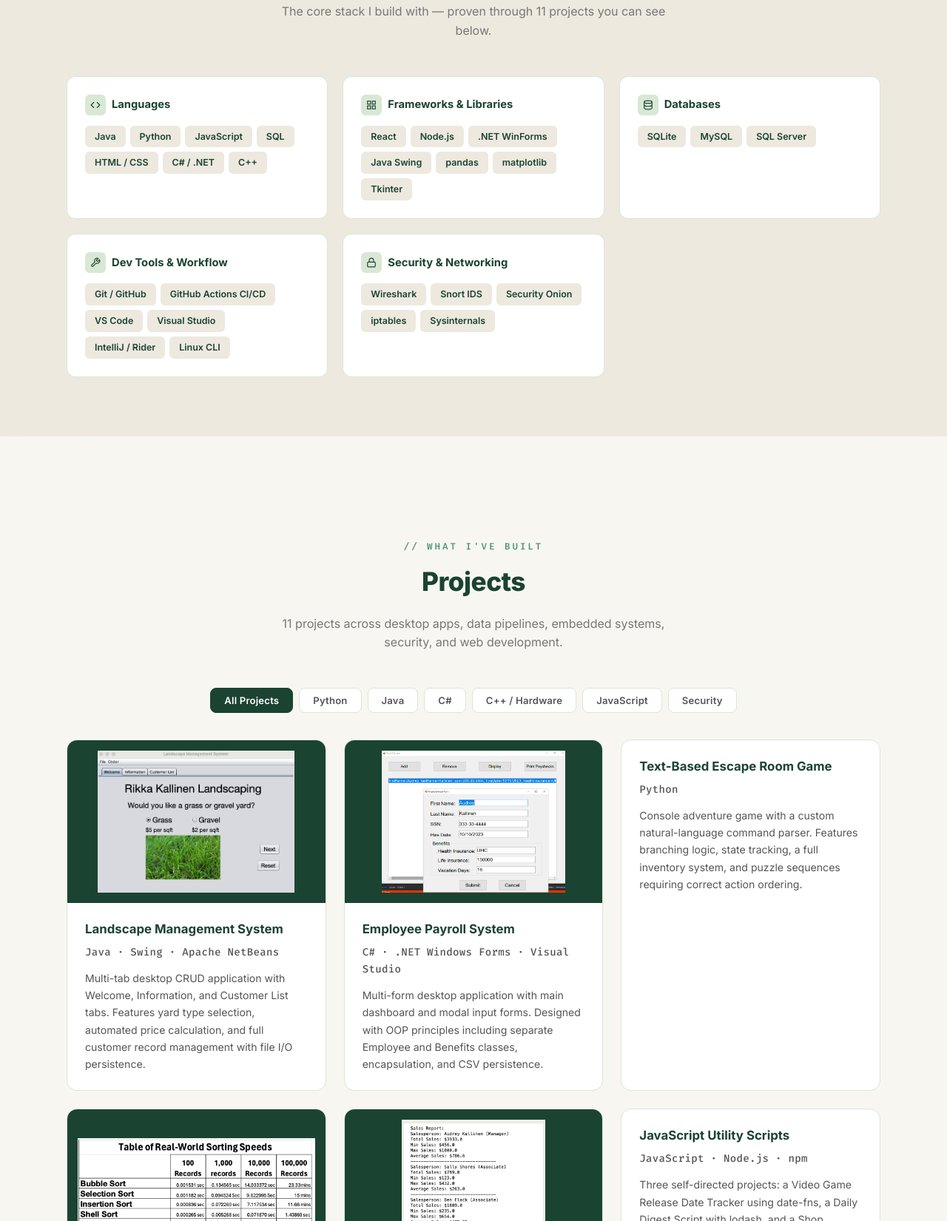
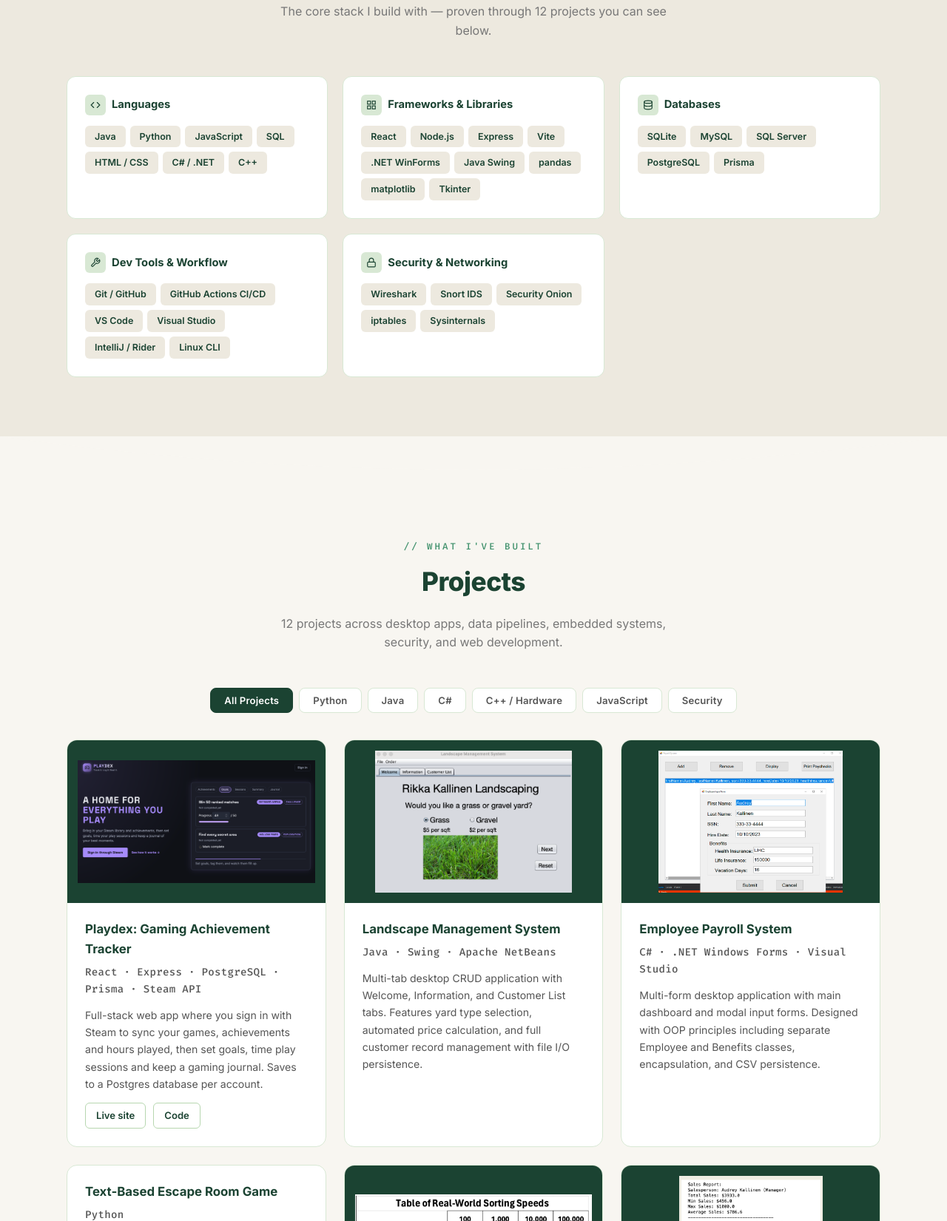
Before and after one commit to RikkaKallinen/rikkakallinen.github.io, a plain HTML site: page index.html in a window 1280 px wide. Shown: the part 2056-3707 px from the top of the page at 74% size. Drawn offline with Linux system fonts and the light colour scheme.

Commit message:
Add Playdex: project card with live and code links, resume entry, 12 projects, and Express, Vite, PostgreSQL and Prisma skills

```diff
--- a/index.html
+++ b/index.html
@@ -5,10 +5,10 @@
     <meta charset="UTF-8">
     <meta name="viewport" content="width=device-width, initial-scale=1.0">
     <title>Rikka Kallinen | Software Developer</title>
-    <meta name="description" content="Developer portfolio showcasing 11 projects across full-stack development, embedded systems, data engineering, and cybersecurity.">
+    <meta name="description" content="Developer portfolio showcasing 12 projects across full-stack development, embedded systems, data engineering, and cybersecurity.">
 
     <meta property="og:title" content="Rikka Kallinen | Software Developer">
-    <meta property="og:description" content="Developer portfolio showcasing 11 projects across full-stack, embedded systems, data engineering, and cybersecurity.">
+    <meta property="og:description" content="Developer portfolio showcasing 12 projects across full-stack, embedded systems, data engineering, and cybersecurity.">
     <meta property="og:image" content="https://rikkakallinen.github.io/images/og-preview.png">
     <meta property="og:url" content="https://rikkakallinen.github.io/">
     <meta property="og:type" content="website">
@@ -105,7 +105,7 @@
                     <div class="about-card-icon">
                         <svg width="18" height="18" viewBox="0 0 24 24" fill="none" stroke="currentColor" stroke-width="2" stroke-linecap="round"><rect x="2" y="3" width="20" height="14" rx="2"/><line x1="8" y1="21" x2="16" y2="21"/><line x1="12" y1="17" x2="12" y2="21"/></svg>
                     </div>
-                    <h4>11 Projects</h4>
+                    <h4>12 Projects</h4>
                     <p>Java, Python, C#, C++, JavaScript & hardware</p>
                 </div>
                 <div class="about-card">
@@ -140,7 +140,7 @@
 <section class="bg-green" style="padding: 0;">
     <div class="stats-bar">
         <div class="stat-item reveal-scale">
-            <div class="stat-number" data-target="11">0</div>
+            <div class="stat-number" data-target="12">0</div>
             <div class="stat-label">Projects Built</div>
         </div>
         <div class="stat-item reveal-scale">
@@ -171,7 +171,7 @@
     <div class="section-inner">
         <span class="section-label reveal">// what I work with</span>
         <h2 class="section-title reveal">Technical Skills</h2>
-        <p class="section-subtitle reveal">The core stack I build with &mdash; proven through 11 projects you can see below.</p>
+        <p class="section-subtitle reveal">The core stack I build with &mdash; proven through 12 projects you can see below.</p>
 
         <div class="skills-grid">
 
@@ -201,6 +201,8 @@
                 <div class="skill-tags">
                     <span class="skill-tag">React</span>
                     <span class="skill-tag">Node.js</span>
+                    <span class="skill-tag">Express</span>
+                    <span class="skill-tag">Vite</span>
                     <span class="skill-tag">.NET WinForms</span>
                     <span class="skill-tag">Java Swing</span>
                     <span class="skill-tag">pandas</span>
@@ -219,6 +221,8 @@
                     <span class="skill-tag">SQLite</span>
                     <span class="skill-tag">MySQL</span>
                     <span class="skill-tag">SQL Server</span>
+                    <span class="skill-tag">PostgreSQL</span>
+                    <span class="skill-tag">Prisma</span>
                 </div>
             </div>
 
@@ -270,7 +274,7 @@
     <div class="section-inner">
         <span class="section-label reveal">// what I've built</span>
         <h2 class="section-title reveal">Projects</h2>
-        <p class="section-subtitle reveal">11 projects across desktop apps, data pipelines, embedded systems, security, and web development.</p>
+        <p class="section-subtitle reveal">12 projects across desktop apps, data pipelines, embedded systems, security, and web development.</p>
 
         <div class="filter-bar reveal">
             <button class="filter-btn active" data-filter="all">All Projects</button>
@@ -283,6 +287,23 @@
         </div>
 
         <div class="projects-grid">
+
+            <!-- Playdex -->
+            <div class="project-card reveal" data-tags="js">
+                <div class="project-img-wrapper" onclick="openLightbox(this)">
+                    <img src="images/playdex/welcome-page.png" alt="Playdex welcome page with a goal filling up" class="project-img">
+                    <span class="project-expand-hint">Click to expand</span>
+                </div>
+                <div class="project-body">
+                    <h3>Playdex: Gaming Achievement Tracker</h3>
+                    <p class="project-tech">React &middot; Express &middot; PostgreSQL &middot; Prisma &middot; Steam API</p>
+                    <p>Full-stack web app where you sign in with Steam to sync your games, achievements and hours played, then set goals, time play sessions and keep a gaming journal. Saves to a Postgres database per account.</p>
+                    <div class="project-links">
+                        <a href="https://playdex-tracker.onrender.com" target="_blank" rel="noopener">Live site</a>
+                        <a href="https://github.com/RikkaKallinen/playdex-achievement-tracker" target="_blank" rel="noopener">Code</a>
+                    </div>
+                </div>
+            </div>
 
             <!-- Landscape Management System -->
             <div class="project-card reveal" data-tags="java">
--- a/styles.css
+++ b/styles.css
@@ -543,6 +543,17 @@ section { padding: 80px 24px; }
     letter-spacing: 0.3px;
 }
 .project-body p { font-size: 0.88rem; color: var(--text-light); line-height: 1.65; }
+.project-links { display: flex; gap: 10px; margin-top: 14px; }
+.project-links a {
+    font-size: 0.82rem;
+    font-weight: 600;
+    color: var(--green-dark);
+    padding: 6px 14px;
+    border: 1.5px solid var(--green-light);
+    border-radius: 6px;
+    transition: background 0.2s, border-color 0.2s;
+}
+.project-links a:hover { background: var(--green-pale); border-color: var(--green-accent); }
 
 
 /* --- lightbox --- */
```
Also changed, not shown: resume.html (+14 -3 lines), images/playdex/welcome-page.png (added).
